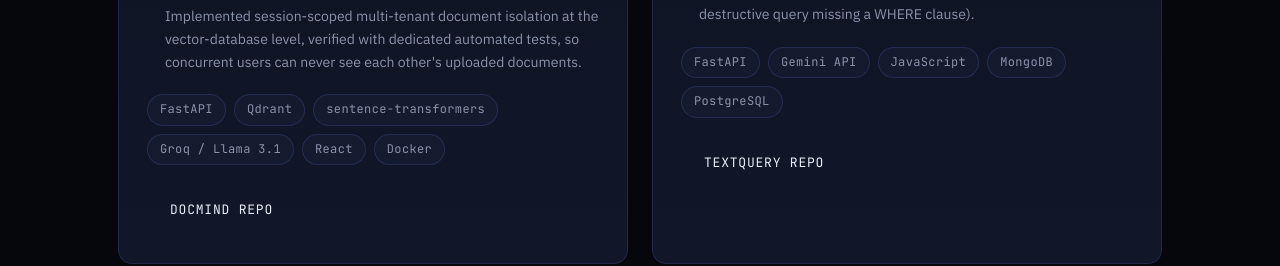
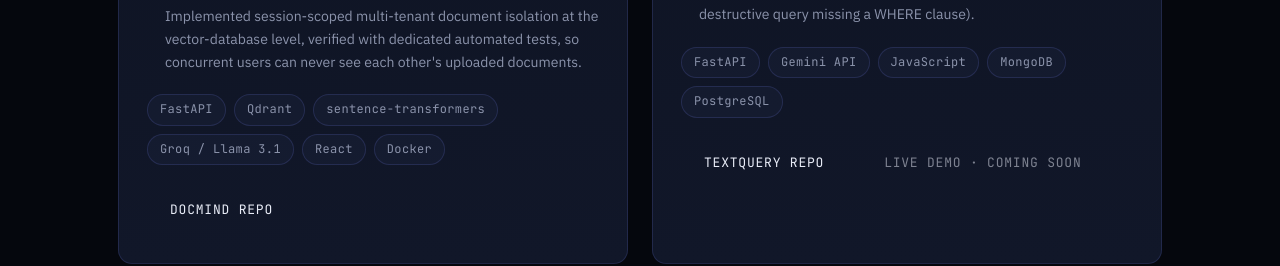
Before and after one commit to BEREABHINAY/portfolio, a plain HTML site: page projects.html in a window 1280 px wide. Shown: the part 820-1086 px from the top of the page. Drawn offline with nearby package versions, Linux system fonts and the light colour scheme; animation ran at ten frames a second.

Commit message:
Add placeholder for live demo link in projects.html
Added a placeholder link for live demo with disabled styling.

```diff
--- a/projects.html
+++ b/projects.html
@@ -71,6 +71,8 @@
           </div>
           <div class="btn-row">
             <a href="https://github.com/BEREABHINAY/textquery" target="_blank" rel="noopener" class="btn btn-ghost">TextQuery Repo</a>
+            <!-- Once deployed, replace href="#" below with the real Vercel URL and remove the "is-disabled" styling -->
+            <a href="#" class="btn btn-ghost is-disabled" aria-disabled="true" title="Deployment in progress" style="opacity:0.5; pointer-events:none;">Live Demo · Coming Soon</a>
           </div>
         </div>
 
```
